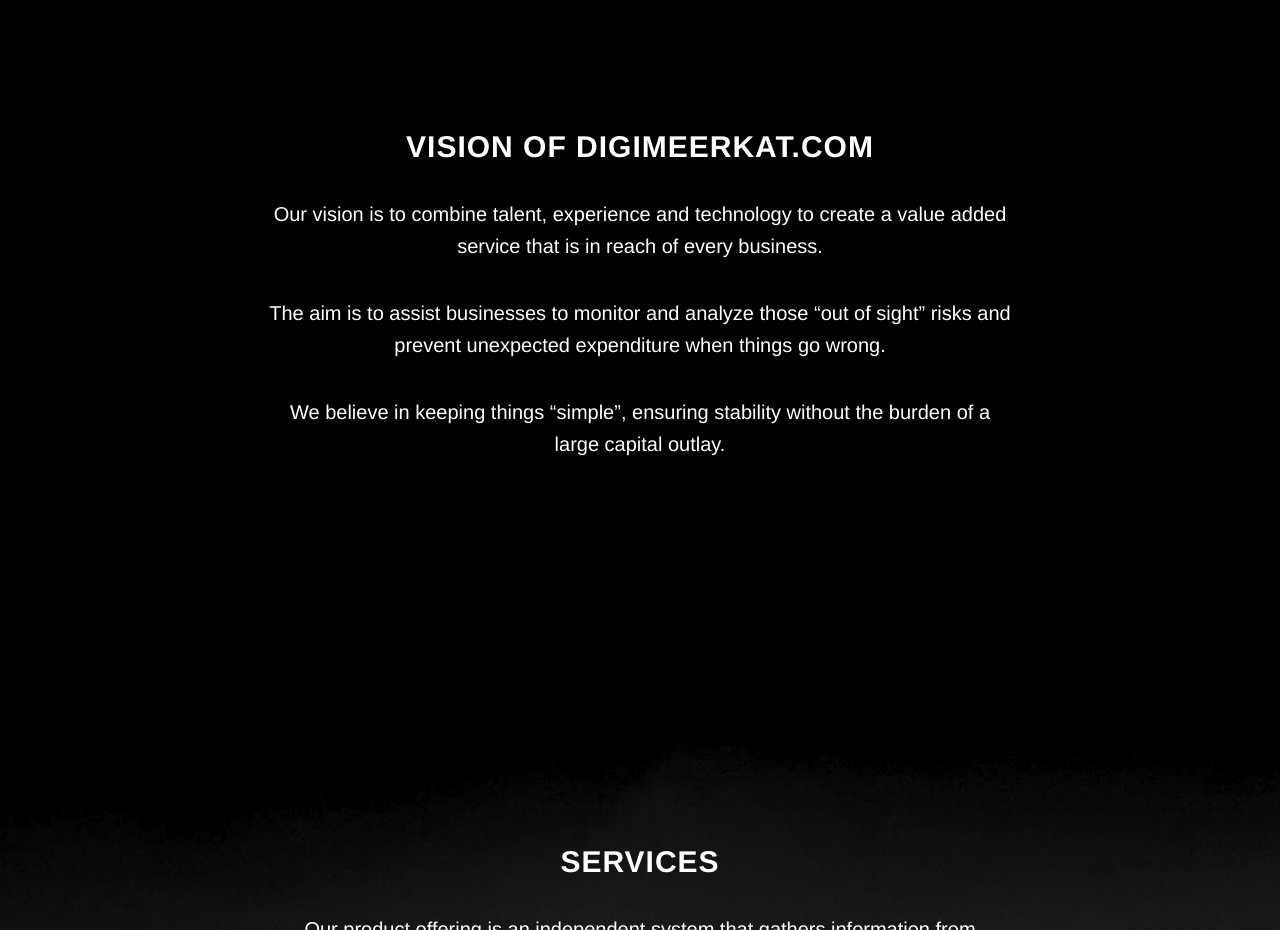
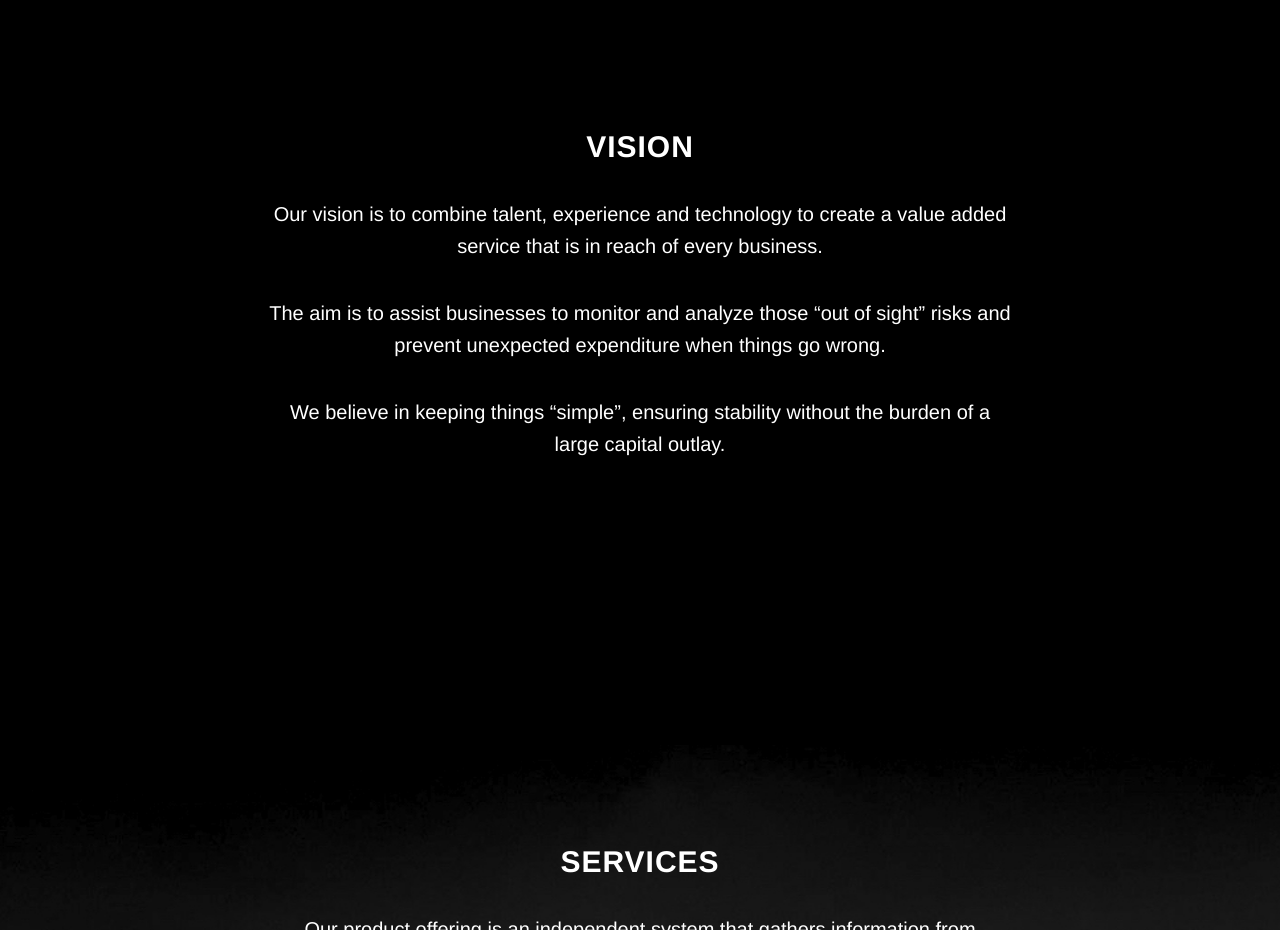
Before and after one commit to digimeerkat/digimeerkat.github.io, a plain HTML site: page index.html in a window 1280 px wide. Shown: the part 920-1850 px from the top of the page. Drawn offline with Linux system fonts and the light colour scheme.

Commit message:
Update index.html

```diff
--- a/index.html
+++ b/index.html
@@ -111,7 +111,7 @@
     <section id="vision" class="container content-section text-center">
         <div class="row">
             <div class="col-lg-8 col-lg-offset-2">
-                <h2>Vision of digimeerkat.com</h2>
+                <h2>Vision</h2>
                 <p>Our vision is to combine talent, experience and technology to create a value added service that is in reach of every business.</p>
                 <p>The aim is to assist businesses to monitor and analyze those “out of sight” risks and prevent unexpected expenditure when things go wrong.</p>
                 <p>We believe in keeping things “simple”, ensuring stability without the burden of a large capital outlay.</p>
```
